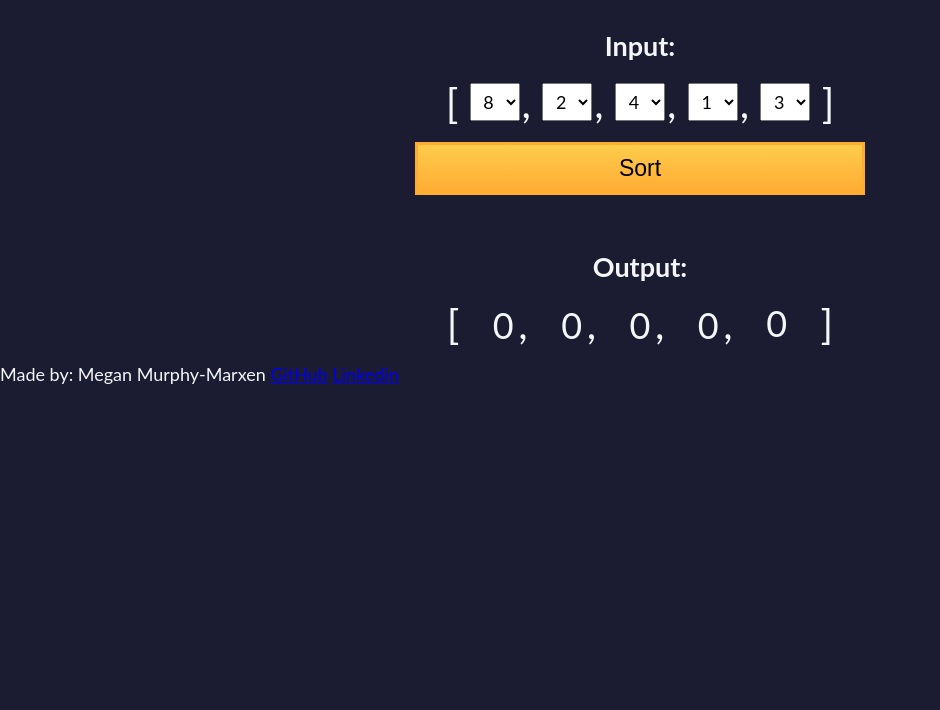
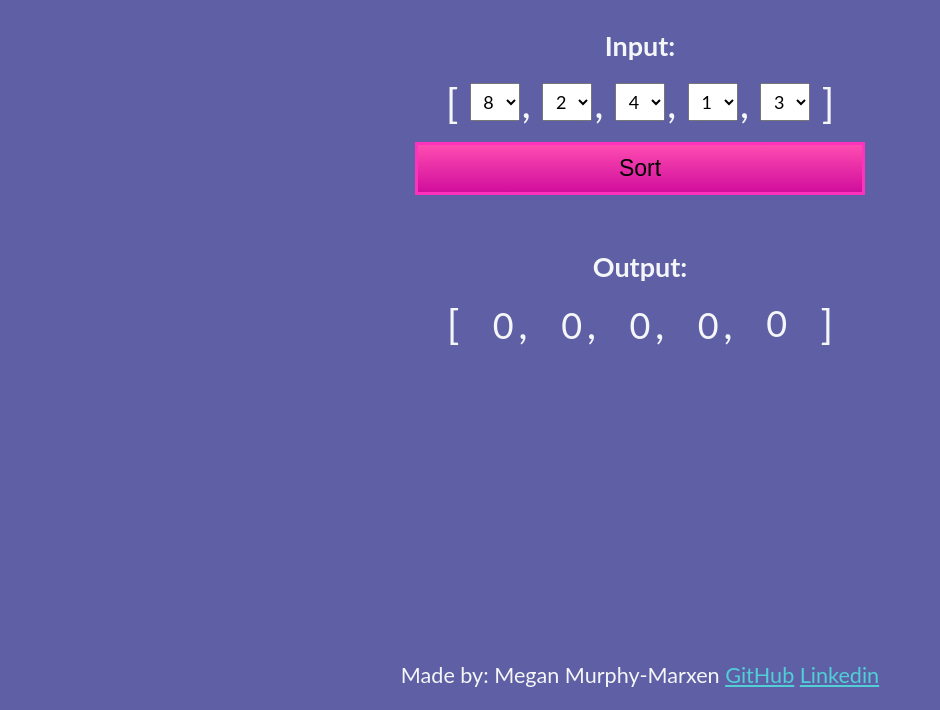
Before and after one commit to meganm672/Number-Sorter, a plain HTML site: page index.html in a window 1280 px wide. Shown: the part 90-800 px from the top of the page, without its empty margins (0-940 px from the left). Drawn offline with Linux system fonts and the light colour scheme.

Commit message:
styles changed and footer added

```diff
--- a/styles.css
+++ b/styles.css
@@ -1,10 +1,7 @@
 :root {
     --gray-00: #ffffff;
     --gray-05: #f5f6f7;
-    --gray-15: #d0d0d5;
-    --gray-75: #3b3b4f;
-    --gray-85: #1b1b32;
-    --gray-90: #0a0a23;
+    --lilac: #5f5fa6;
     --blue-50: #198eee;
     --error: #a94442;
     --danger-color: #850000;
@@ -22,7 +19,7 @@
   body {
     font-family: "Lato", Helvetica, Arial, sans-serif;
     font-size: 18px;
-    background-color: var(--gray-85);
+    background-color: var(--lilac);
     color: var(--gray-05);
   }
 
@@ -83,8 +80,8 @@
     cursor: pointer;
     margin-top: 15px;
     text-decoration: none;
-    background-image: linear-gradient(#fecc4c, #ffac33);
-    border: 3px solid #feac32;
+    background-image: linear-gradient(#fe4cb1, #d00e9c);
+    border: 3px solid #fe32bd;
     padding: 10px 16px;
     font-size: 23px;
     width: 100%;
@@ -137,3 +134,23 @@
       max-width: 420px;
     }
   }
+
+  footer {
+    left: 0;
+    bottom: 0;
+    width: 100%;
+    text-align: center;
+    padding: 1em;
+    font-size: 1.2em;
+    position: fixed;
+    color: var(--light-grey);
+  }
+
+  footer a {
+    color: #50cfd6;
+  }
+
+  footer a:hover {
+    color: #fe4c7b;
+    font-size: 1.5em;
+  }
```
